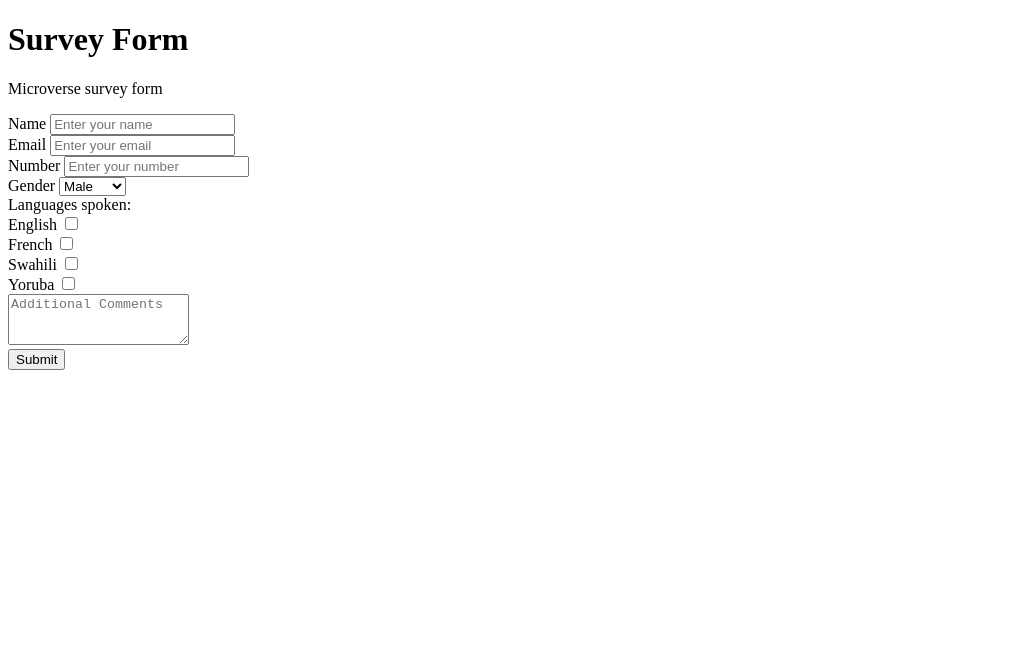
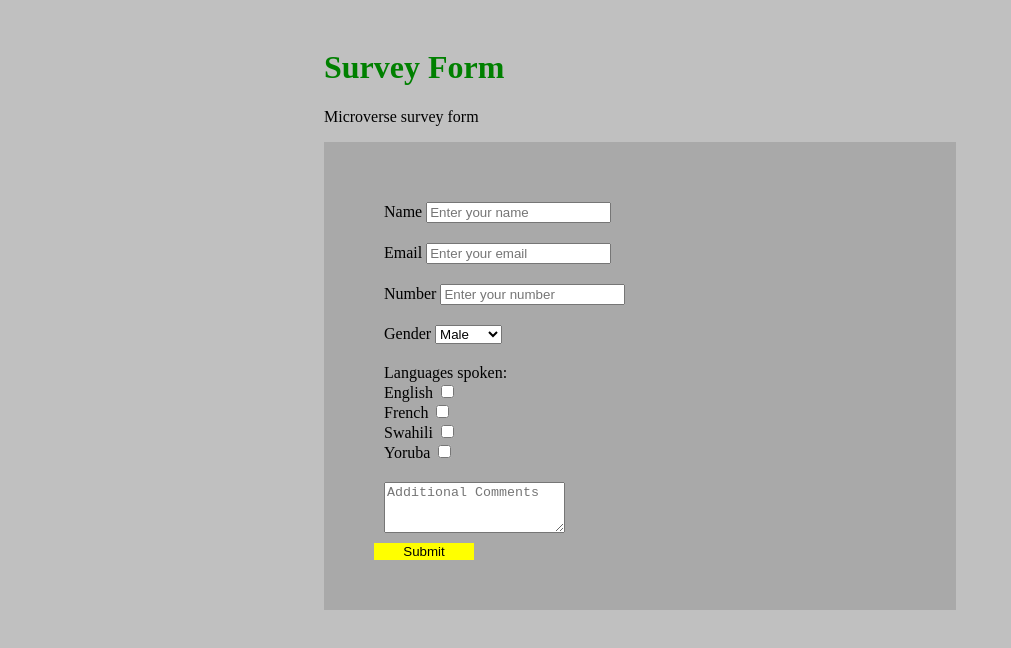
Before and after one commit to adelaykay/microverse, a plain HTML site: page index.html in a window 1280 px wide. Shown: the whole page, without its empty margins (0-1011 px from the left). Drawn offline with Linux system fonts and the light colour scheme.

Commit message:
Styling .css

```diff
--- a/index.html
+++ b/index.html
@@ -1,3 +1,35 @@
+<style>
+  body {
+    background-color: silver;
+  }
+
+  h1 {
+    color: green;
+    position: float;
+  }
+
+ .container {
+  margin: auto;
+  width: 50%;
+  padding: 20px;
+ }
+
+form {
+  background-color: darkgray;
+  padding: 50px;
+}
+
+.form-group {
+  padding: 10px;
+}
+
+button {
+  background-color: yellow;
+  border: none;
+  width: 100px;
+}
+
+</style>
 <!DOCTYPE html>
 <html lang="en">
   <head>
```
